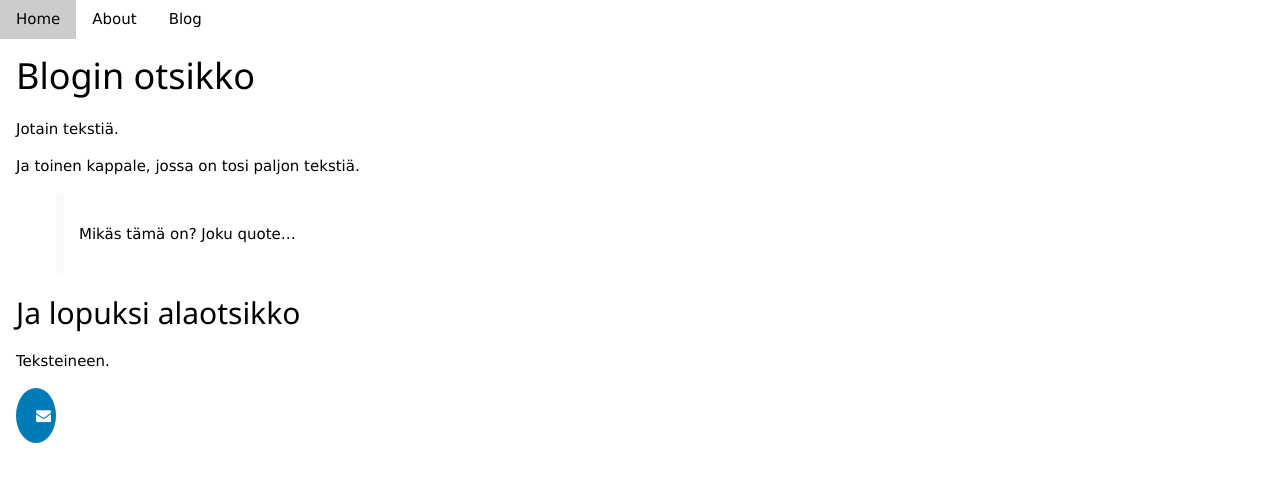
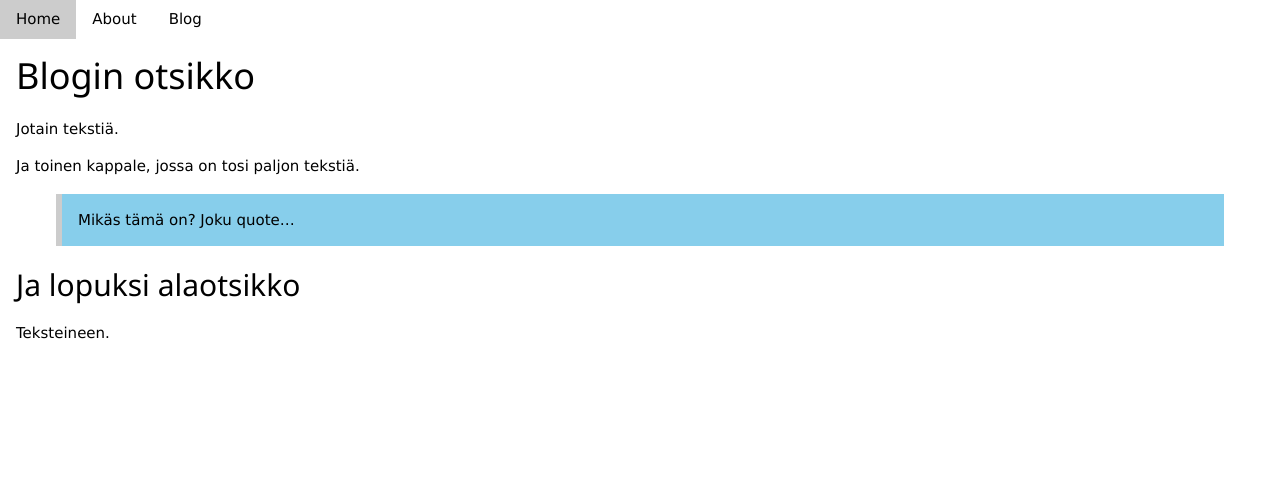
Before and after one commit to seme/seme.github.io, a Jekyll site: the page built from text.md, in a window 1280 px wide. Shown: the top 482 px of the page. Built offline with Jekyll 4.4.1, drawn with Linux system fonts in a browser that asks for light colours; our own code applies the rules of GitHub Pages for plain Markdown files; comment, search, counter and statistics services are not loaded.

Commit message:
muotoilua

```diff
--- a/_layouts/default.html
+++ b/_layouts/default.html
@@ -22,7 +22,7 @@
 
 			<footer class="w3-container w3-theme-d1>
                 <a href="https://www.linkedin.com" class="fa fa-linkedin"></a>
-                <a href="mailto:xxx@gmail.com" class="fa fa-envelope"></a>
+                <!--a href="mailto:xxx@gmail.com" class="fa fa-envelope"></a-->
 			</footer>
 		</body>
 	</html>
--- a/css/main.css
+++ b/css/main.css
@@ -1,7 +1,14 @@
 
 blockquote {
-    border-left: 8px solid #fafafa;
-    padding: 1rem;
+    /* class="w3-panel w3-leftbar w3-light-grey" */
+    padding:0.01em 16px;
+    margin-top:16px;
+    margin-bottom:16px;
+
+    border-left:6px solid #ccc!important;
+
+    color:#000!important;
+    background-color:#87CEEB!important;
 }
 
 code {
@@ -28,8 +35,8 @@ code {
     background: #007bb5;
     color: white;
   }
-
+/*
   .fa-envelope {
     background: #007bb5;
     color: white;
-  }
+  }*/
```
